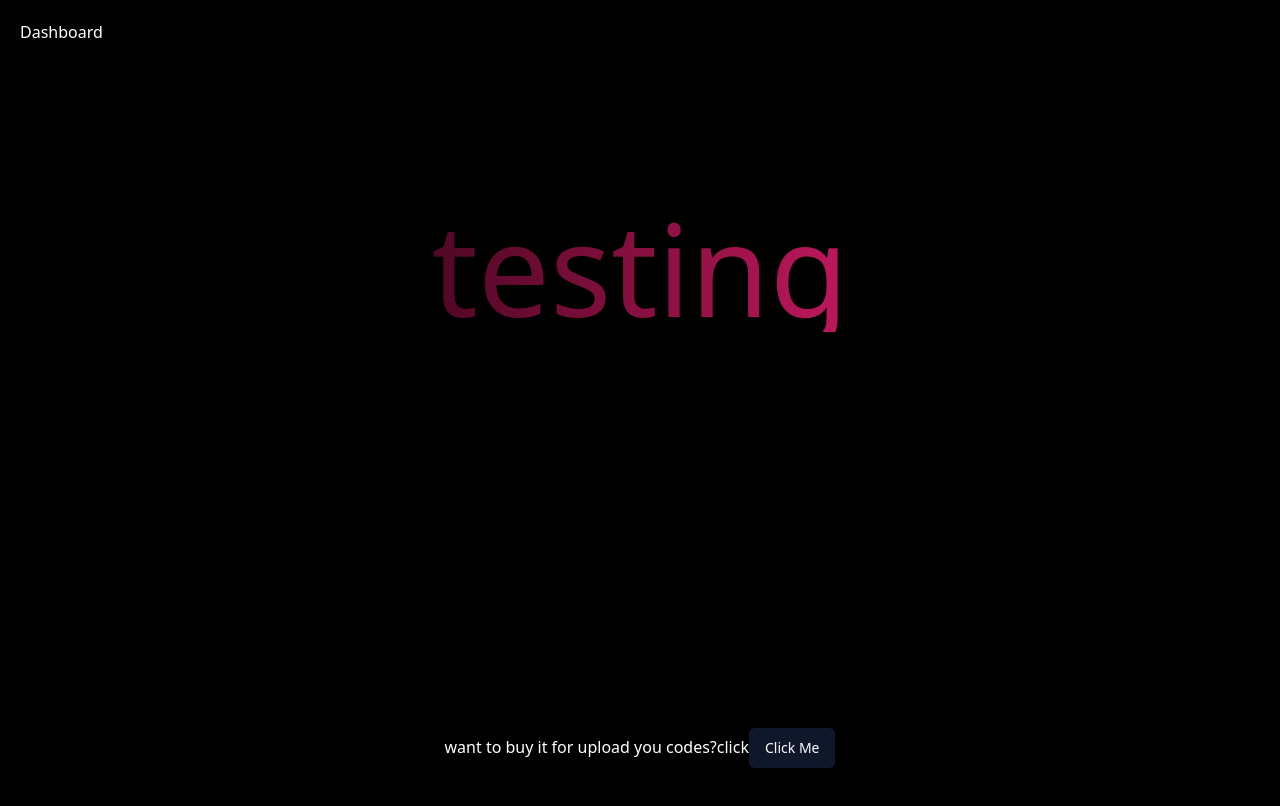
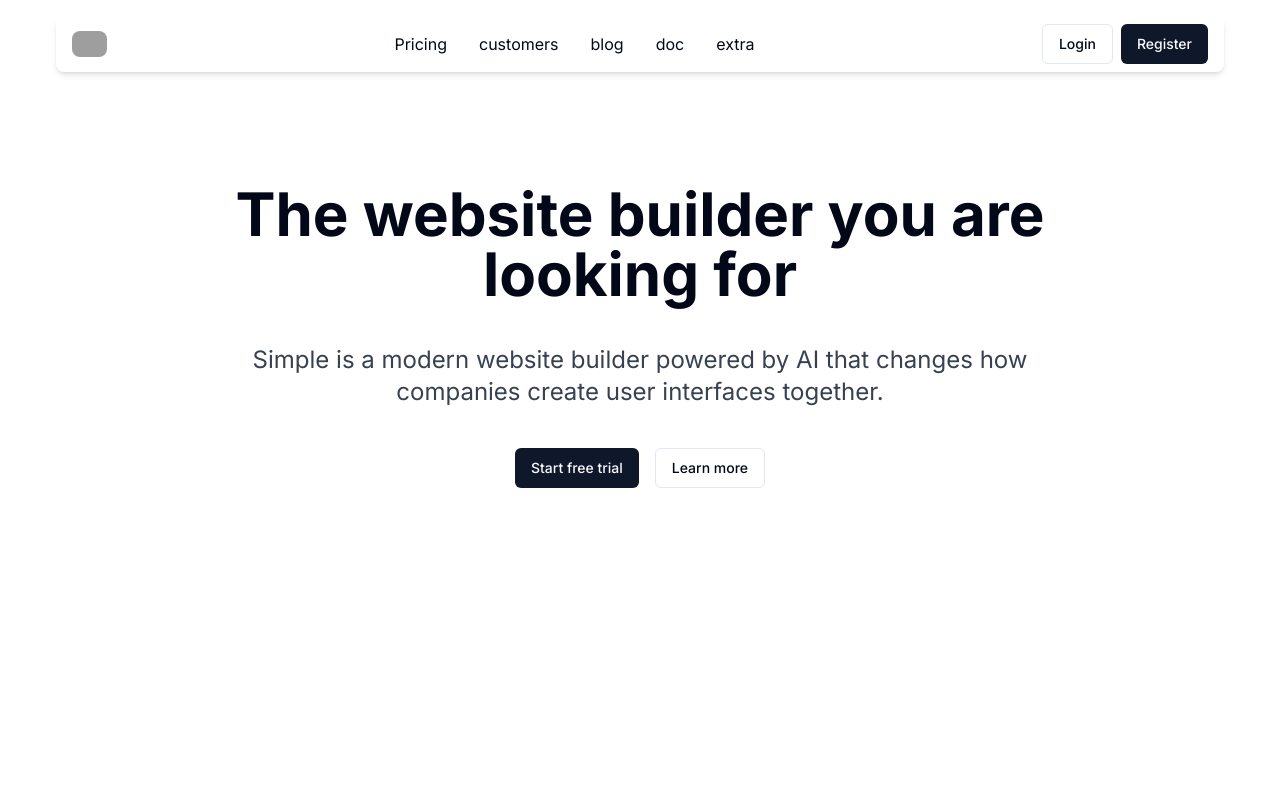
Before and after one commit to shariatikumail/next-landing-page, a Next.js app: page / in a window 1280 px wide. Shown: the top 806 px of the page. Built offline with nearby package versions, Linux system fonts and the light colour scheme; grey boxes are pictures that could not be loaded.

Commit message:
add hero section

```diff
--- a/src/app/page.tsx
+++ b/src/app/page.tsx
@@ -1,19 +1,15 @@
+import Header from "@/components/header";
+import HeroSection from "@/components/hero-section";
 import { Button } from "@/components/ui/button";
 import Image from "next/image";
+import Link from "next/link";
 
 export default function Home() {
   return (
-    <body className="bg-black">
-
-    <div className="bg-black p-5 grid grid-cols-6  flex-2 text-left">
-       <a href="" className="text-white text-left ">Dashboard</a>
-      </div>
-      <main className="flex min-h-screen flex-col items-center justify-between bg-black p-24 h[200]">
-      <h1 className="text-9xl bg-gradient-to-r from-pink-950 to-pink-700 text-transparent bg-clip-text m-11 ">testing</h1>
-        <div className="text-white flex-col grid-cols-1">want to buy it for upload you codes?
-           <button>click</button>
-           <Button>Click Me</Button>
-        </div>
+    <body>
+      <main className="flex flex-col justify-center gap-4 px-2 lg:px-4 w-full lg:w-[1200px] mx-auto">
+        <Header />
+        <HeroSection />
       </main>
     </body>
   );
--- /dev/null
+++ b/src/components/hero-section.tsx
@@ -0,0 +1,18 @@
+import { Button } from "./ui/button"
+
+
+const HeroSection = () => {
+  return (
+    <div className=" flex flex-col justify-center px-40 py-20 gap-10 text-center">
+        <h1 className="text-6xl font-bold ">The website builder you are
+        looking for</h1>
+        <p className="text-2xl text-gray-700">Simple is a modern website builder powered by AI that changes how companies create user interfaces together.</p>
+        <div className="flex gap-4 justify-center">
+            <Button>Start free trial</Button>
+            <Button variant={"outline"}>Learn more</Button>
+        </div>
+    </div>
+  )
+}
+
+export default HeroSection
```
